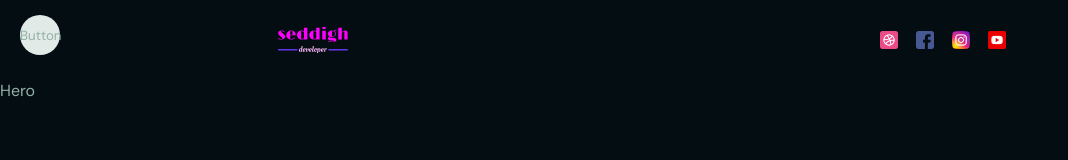
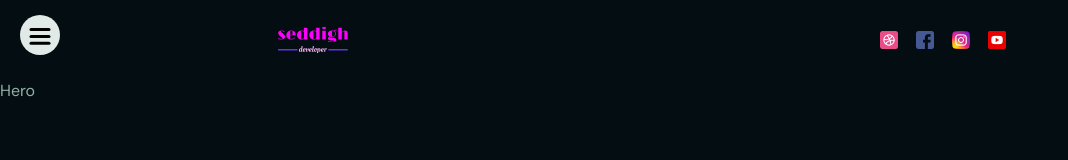
Before and after one commit to fatiseddigh/animated-portfolio, a React (Vite) app: page / in a window 1280 px wide. Shown: the top 160 px of the page, without its empty margins (0-1068 px from the left). Built offline with nearby package versions, Linux system fonts and the light colour scheme.

Commit message:
feat:add svg menu icon

```diff
--- a/src/components/layout/sidebar/sidebar.scss
+++ b/src/components/layout/sidebar/sidebar.scss
@@ -4,6 +4,7 @@
   align-items: center;
   justify-content: center;
   color: #183d3d;
+  //   background-color: #e1eae7;
 
   .bg {
     z-index: 999;
@@ -16,7 +17,7 @@
 
     .links {
       position: absolute;
-      background-color: #e1eae7;
+      //   background-color: #e1eae7;
       width: 100%;
       height: 100%;
       display: flex;
@@ -36,12 +37,12 @@
   button {
     z-index: 999;
     position: fixed;
-    width: 20px;
-    height: 20px;
+    width: 50px;
+    height: 50px;
     border-radius: 50%;
     position: fixed;
-    top: 25px;
-    left: 20px;
+    top: 15px;
+    left: 15px;
     background-color: transparent;
     border: none;
     cursor: pointer;
--- a/src/components/layout/sidebar/toggleButton/ToggleButton.jsx
+++ b/src/components/layout/sidebar/toggleButton/ToggleButton.jsx
@@ -1,5 +1,40 @@
+import { motion } from "framer-motion";
+
 const ToggleButton = ({ setOpen }) => {
-  return <button onClick={() => setOpen((prev) => !prev)}>Button</button>;
+  return (
+    <button onClick={() => setOpen((prev) => !prev)}>
+      <svg width="23" height="23" viewBox="0 0 23 23">
+        <motion.path
+          strokeWidth="3"
+          stroke="black"
+          strokeLinecap="round"
+          variants={{
+            closed: { d: "M 2 2.5 L 20 2.5" },
+            open: { d: "M 3 16.5 L 17 2.5" },
+          }}
+        />
+        <motion.path
+          strokeWidth="3"
+          stroke="black"
+          strokeLinecap="round"
+          d="M 2 9.423 L 20 9.423"
+          variants={{
+            closed: { opacity: 1 },
+            open: { opacity: 0 },
+          }}
+        />
+        <motion.path
+          strokeWidth="3"
+          stroke="black"
+          strokeLinecap="round"
+          variants={{
+            closed: { d: "M 2 16.346 L 20 16.346" },
+            open: { d: "M 3 2.5 L 17 16.346" },
+          }}
+        />
+      </svg>
+    </button>
+  );
 };
 
 export default ToggleButton;
--- a/src/styles/app.scss
+++ b/src/styles/app.scss
@@ -1,18 +1,20 @@
 html {
   scroll-behavior: smooth;
   scroll-snap-type: y mandatory;
+}
+body {
+  background-color: #040d12;
 }
 * {
   padding: 0;
   margin: 0;
   box-sizing: border-box;
   font-family: "DM Sans", sans-serif;
-  background-color: #040d12;
   color: #93b1a6;
 }
 a {
   text-decoration: none;
-  color: inherit;
+  // color: inherit;
 }
 section {
   height: 100vh;
```
